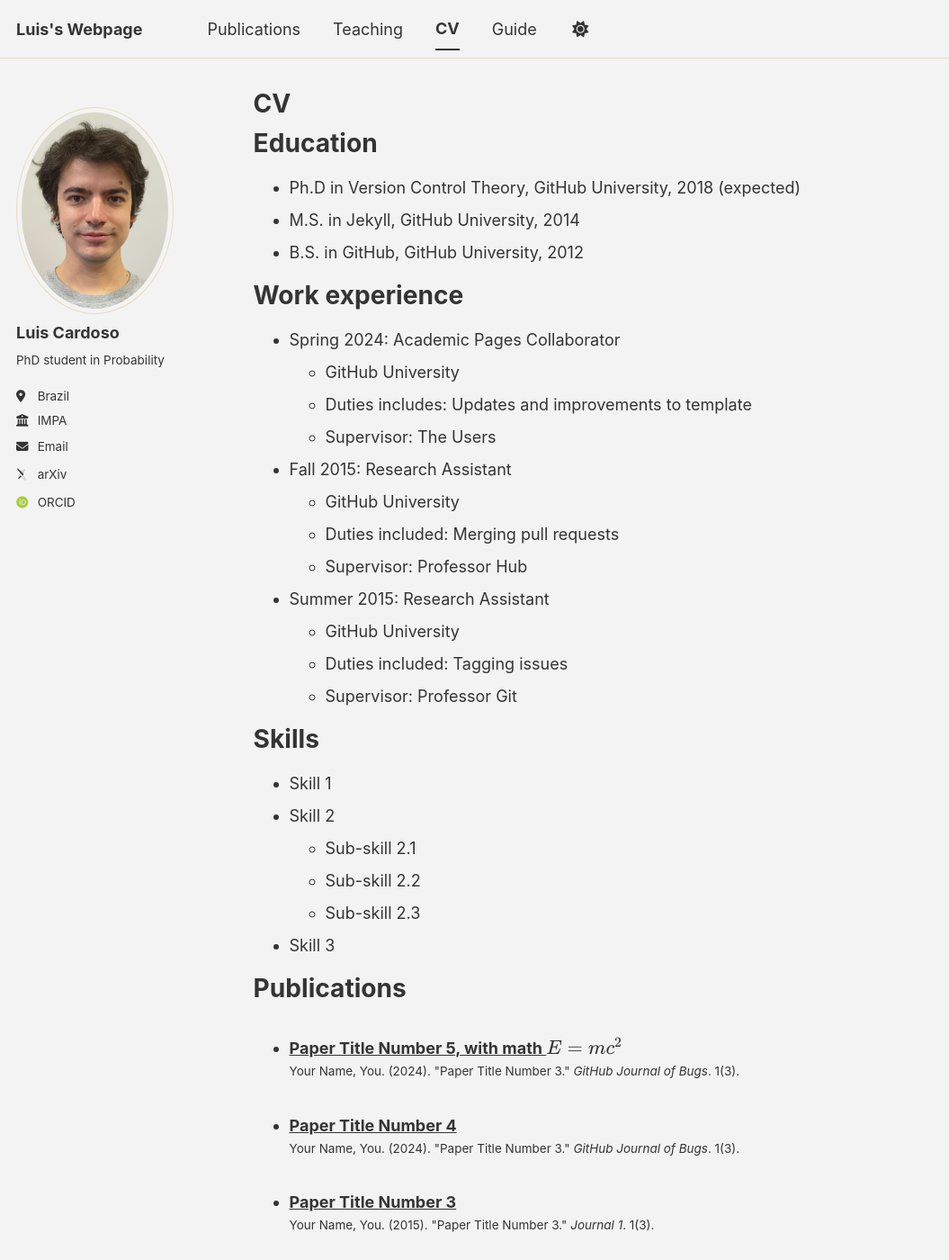
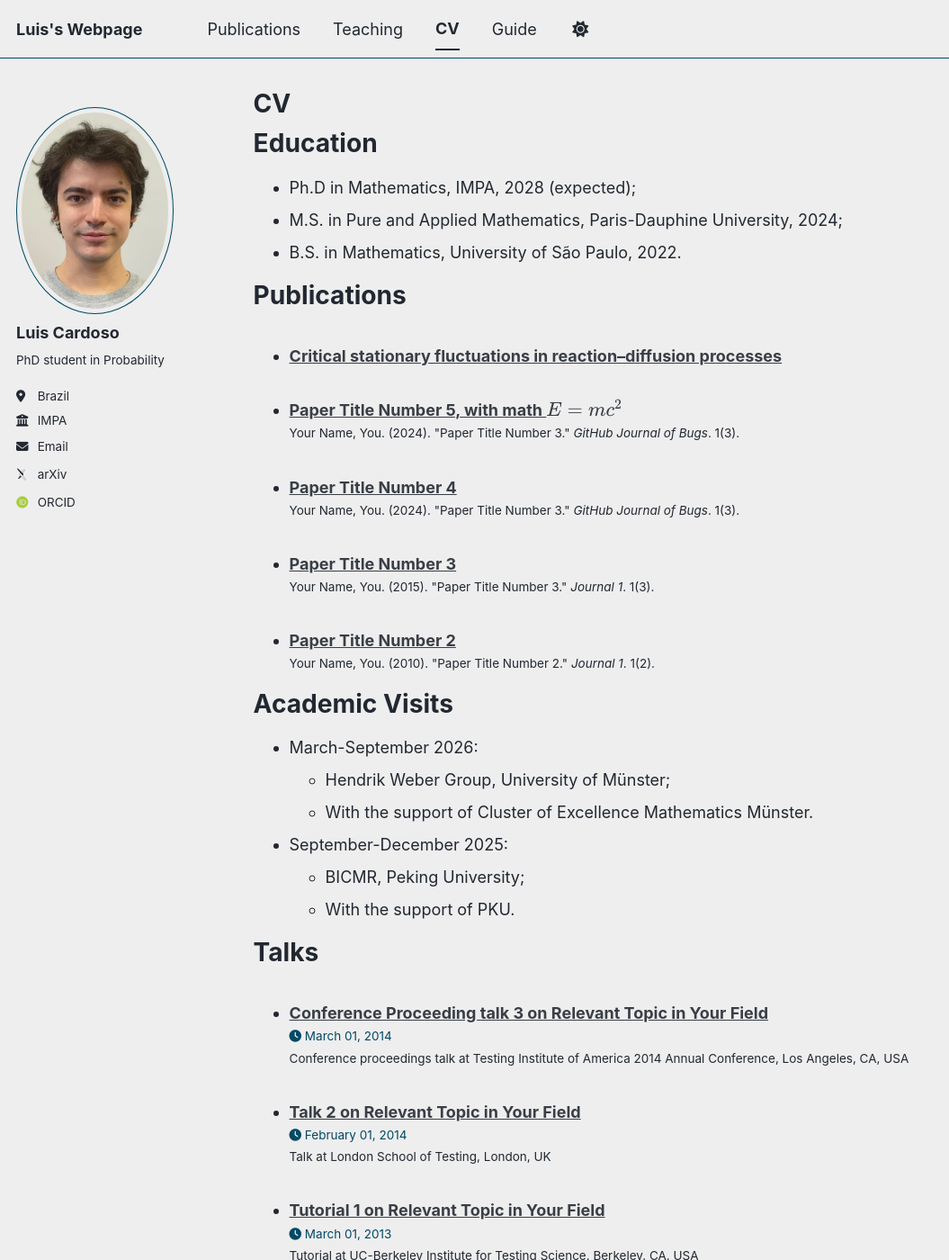
Before and after one commit to LuisFCardoso/LuisFCardoso.github.io, a Jekyll site: the page built from _pages/cv.md, in a window 1280 px wide and 1400 px high. Shown: the whole window at 90% size, without its empty margins (0-1055 px from the left). Built offline with Jekyll 4.4.1, drawn with Linux system fonts in a browser that asks for light colours; some web fonts are replaced; a script bundle is joined from its source files by our own code; library files that are not in the unit come from our copies; some of the changed text lies outside the part shown.

Commit message:
update CV

```diff
--- a/_config.yml
+++ b/_config.yml
@@ -8,7 +8,7 @@
 
 # Basic Site Settings
 locale                   : "en-US"
-site_theme               : "dirt" # The available themes options are "default", "air", "sunrise", "mint", "dirt" and "contrast"
+site_theme               : "air" # The available themes options are "default", "air", "sunrise", "mint", "dirt" and "contrast"
 title                    : "Luis's Webpage"
 title_separator          : "-"
 name                     : &name "Luis Cardoso"
--- a/_pages/cv.md
+++ b/_pages/cv.md
@@ -11,41 +11,27 @@
 
 Education
 ======
-* Ph.D in Version Control Theory, GitHub University, 2018 (expected)
-* M.S. in Jekyll, GitHub University, 2014
-* B.S. in GitHub, GitHub University, 2012
-
-Work experience
-======
-* Spring 2024: Academic Pages Collaborator
-  * GitHub University
-  * Duties includes: Updates and improvements to template
-  * Supervisor: The Users
-
-* Fall 2015: Research Assistant
-  * GitHub University
-  * Duties included: Merging pull requests
-  * Supervisor: Professor Hub
-
-* Summer 2015: Research Assistant
-  * GitHub University
-  * Duties included: Tagging issues
-  * Supervisor: Professor Git
-
-Skills
-======
-* Skill 1
-* Skill 2
-  * Sub-skill 2.1
-  * Sub-skill 2.2
-  * Sub-skill 2.3
-* Skill 3
+* Ph.D in Mathematics, IMPA, 2028 (expected);
+* M.S. in Pure and Applied Mathematics, Paris-Dauphine University, 2024;
+* B.S. in Mathematics, University of São Paulo, 2022.
 
 Publications
 ======
   <ul>{% for post in site.publications reversed %}
     {% include archive-single-cv.html %}
   {% endfor %}</ul>
+
+Academic Visits
+======
+* March-September 2026:
+  * Hendrik Weber Group, University of Münster;
+  * With the support of Cluster of Excellence Mathematics Münster.
+
+* September-December 2025:
+  * BICMR, Peking University;
+  * With the support of PKU.
+
+
 
 Talks
 ======
```
Also changed, not shown: _pages/about.md (+1 -1 lines), _publications/2009-10-01-paper-title-number-1.md (+13 -11 lines).
